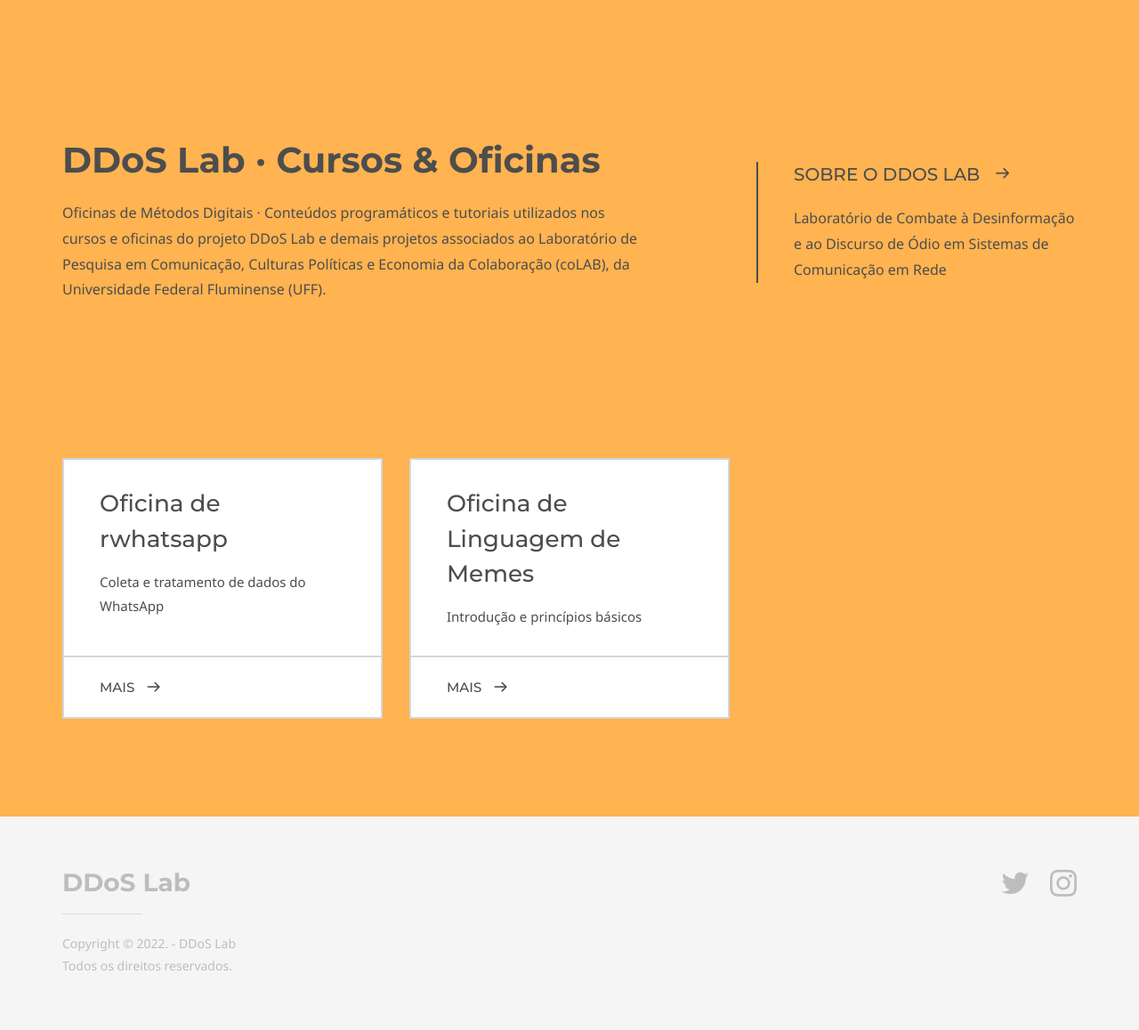
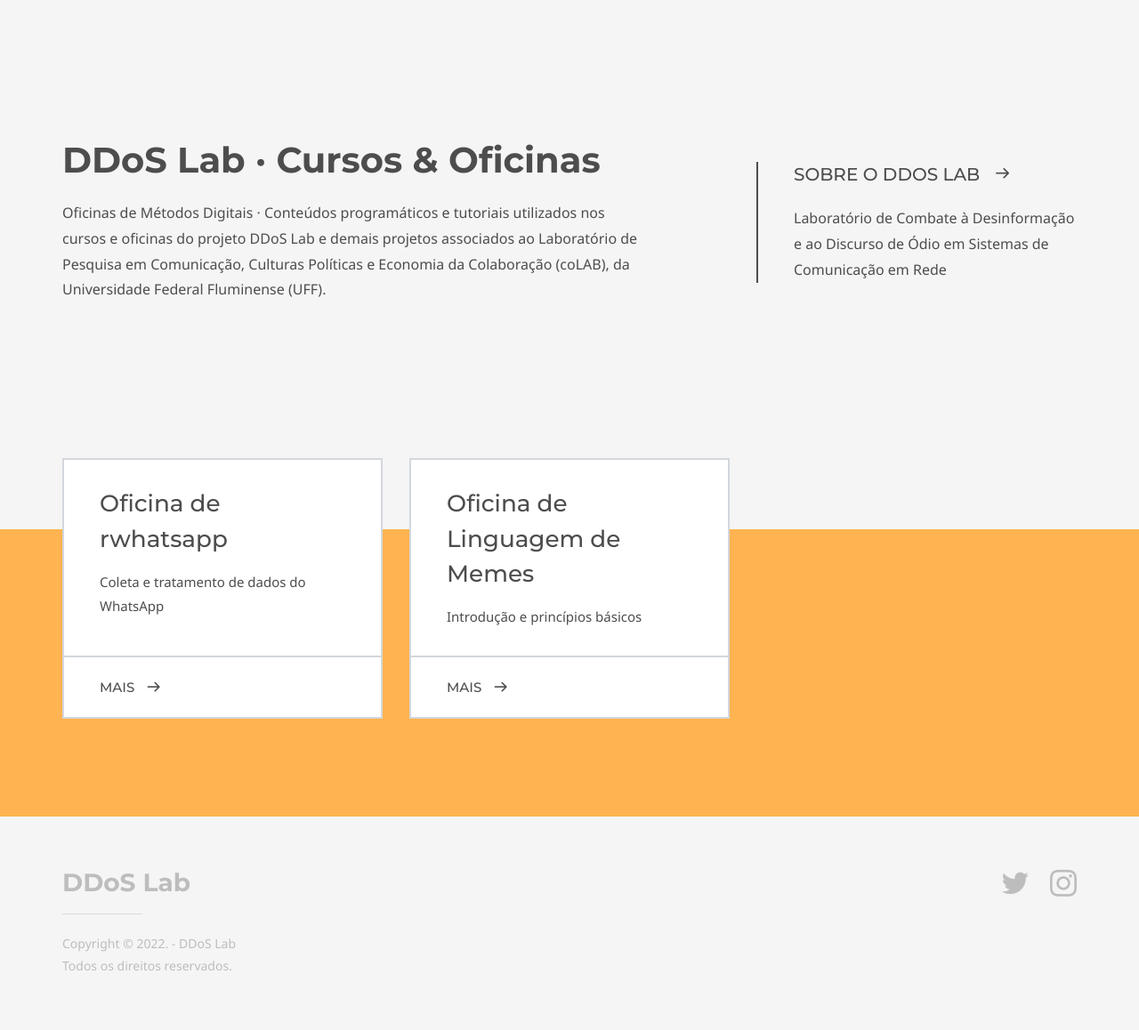
Before and after one commit to coLAB-UFF/docs, a Jekyll site: the page built from index.md, in a window 1280 px wide. Shown: the whole page at 89% size. Built offline with Jekyll 4.4.1, drawn with Linux system fonts in a browser that asks for light colours; some web fonts are replaced.

Commit message:
Update _yellow.scss

```diff
--- a/doks-theme/_sass/themes/_yellow.scss
+++ b/doks-theme/_sass/themes/_yellow.scss
@@ -5,7 +5,7 @@
 /* ----- Hero subheader ----- */
 .yellow {
 	.hero-subheader {
-		background-color: #FFB351;
+		background-color: #f5f5f5;
 		color: #4d4d4d;
 	.site-header__logo {
 		color: #4d4d4d;
```
